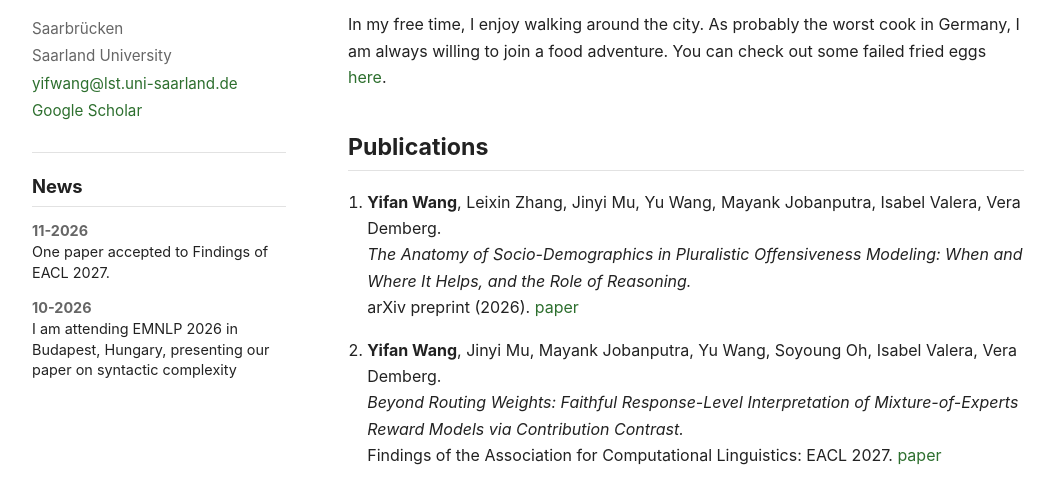
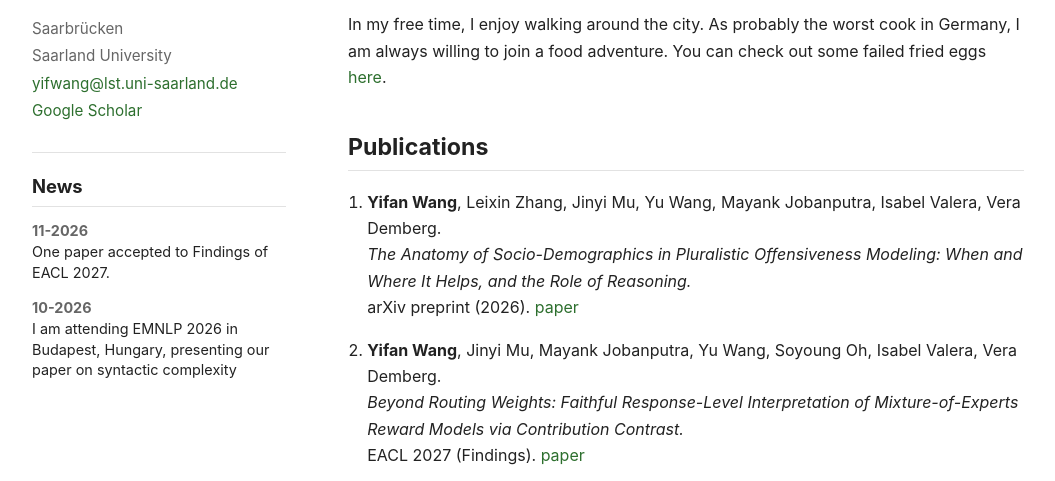
Before and after one commit to Ewanwong/Ewanwong.github.io, a plain HTML site: page index.html in a window 1280 px wide. Shown: the part 465-946 px from the top of the page, without its empty margins (112-1167 px from the left). Drawn offline with Linux system fonts and the light colour scheme.

Commit message:
Shorten publication venue to EACL 2027 (Findings)

```diff
--- a/index.html
+++ b/index.html
@@ -87,7 +87,7 @@
                     <li>
                         <strong>Yifan Wang</strong>, Jinyi Mu, Mayank Jobanputra, Yu Wang, Soyoung Oh, Isabel Valera, Vera Demberg.
                         <span class="paper-title">Beyond Routing Weights: Faithful Response-Level Interpretation of Mixture-of-Experts Reward Models via Contribution Contrast.</span>
-                                                Findings of the Association for Computational Linguistics: EACL 2027.
+                                                EACL 2027 (Findings).
                         <a href="https://arxiv.org/abs/2608.06400" target="_blank" rel="noopener">paper</a>
                     </li>
                     <li>
```
